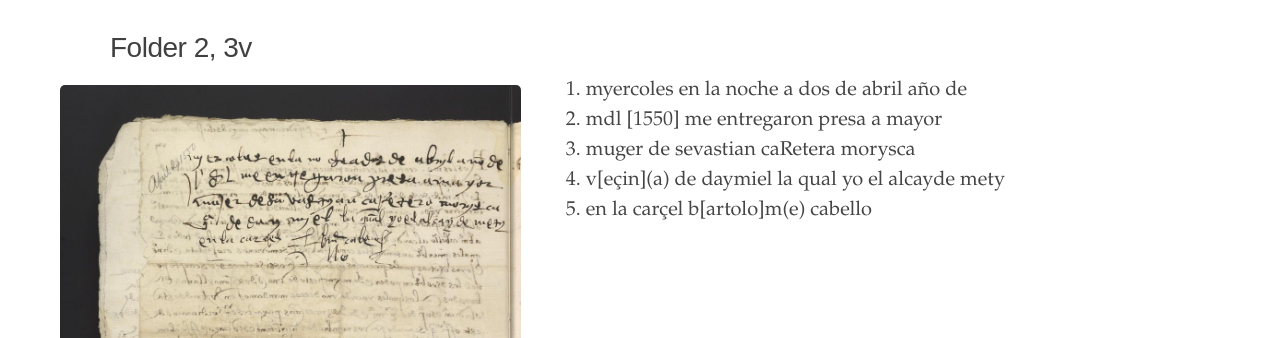
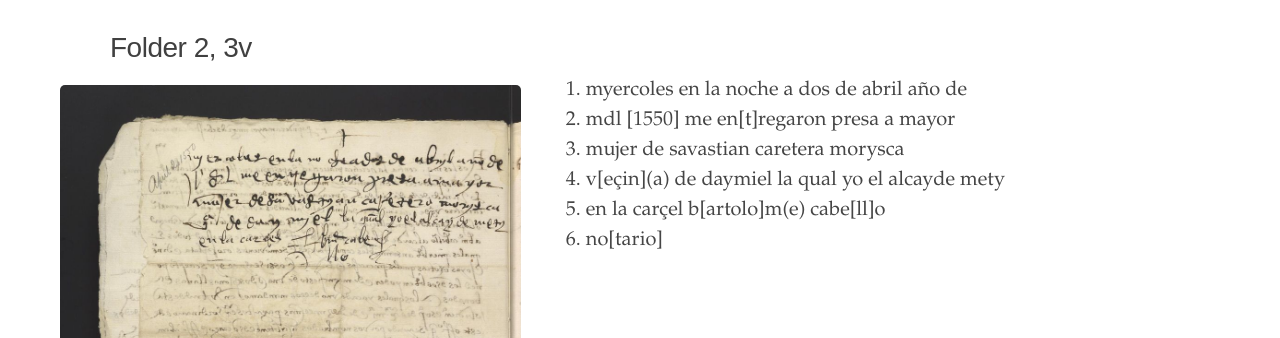
Before and after one commit to digbmc/moriscos-daimel, a Jekyll site: the page built from _texts/folder-2-3v.md, in a window 1280 px wide and 1209 px high. Shown: the part 152-490 px from the top of the window. Built offline with Jekyll 4.4.1, drawn with Linux system fonts in a browser that asks for light colours.

Commit message:
Update folder-2-3v.md

```diff
--- a/_texts/folder-2-3v.md
+++ b/_texts/folder-2-3v.md
@@ -6,7 +6,8 @@ body_class: wide-page
 order: 6
 ---
 1. myercoles en la noche a dos de abril año de
-2. mdl \[1550\] me entregaron presa a mayor
-3. muger de sevastian caRetera morysca
+2. mdl \[1550\] me en\[t\]regaron presa a mayor
+3. mujer de savastian caretera morysca
 4. v\[eçin\](a) de daymiel la qual yo el alcayde mety
-5. en la carçel b\[artolo\]m(e) cabello
+5. en la carçel b\[artolo\]m(e) cabe\[ll\]o
+6. no\[tario\]
```
